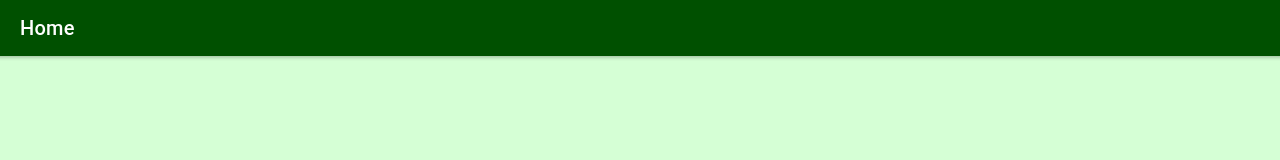
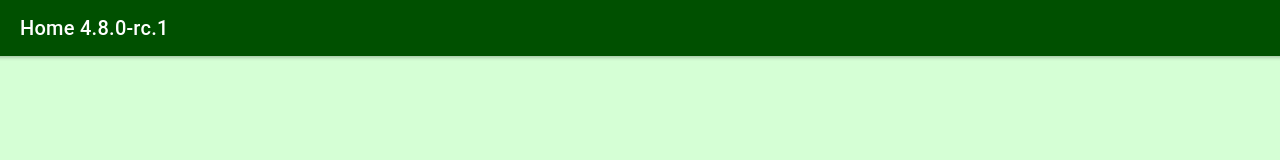
Before and after one commit to peterennis/ae-monorepo-react, a React (Create React App) app in the folder packages/ae-ionic-react/: page /tab1 in a window 1280 px wide. Shown: the top 160 px of the page. Built offline with nearby package versions, Linux system fonts and the light colour scheme; the HTML template or start-up script is replaced by a standard one.

Commit message:
chore(): add version info to home page

```diff
--- a/packages/ae-ionic-react/src/pages/Tab1.tsx
+++ b/packages/ae-ionic-react/src/pages/Tab1.tsx
@@ -18,7 +18,7 @@ const Tab1: React.FunctionComponent = () => {
     <>
       <IonHeader>
         <IonToolbar color="primary">
-          <IonTitle>Home</IonTitle>
+          <IonTitle>Home 4.8.0-rc.1</IonTitle>
         </IonToolbar>
       </IonHeader>
       <IonContent>
```
